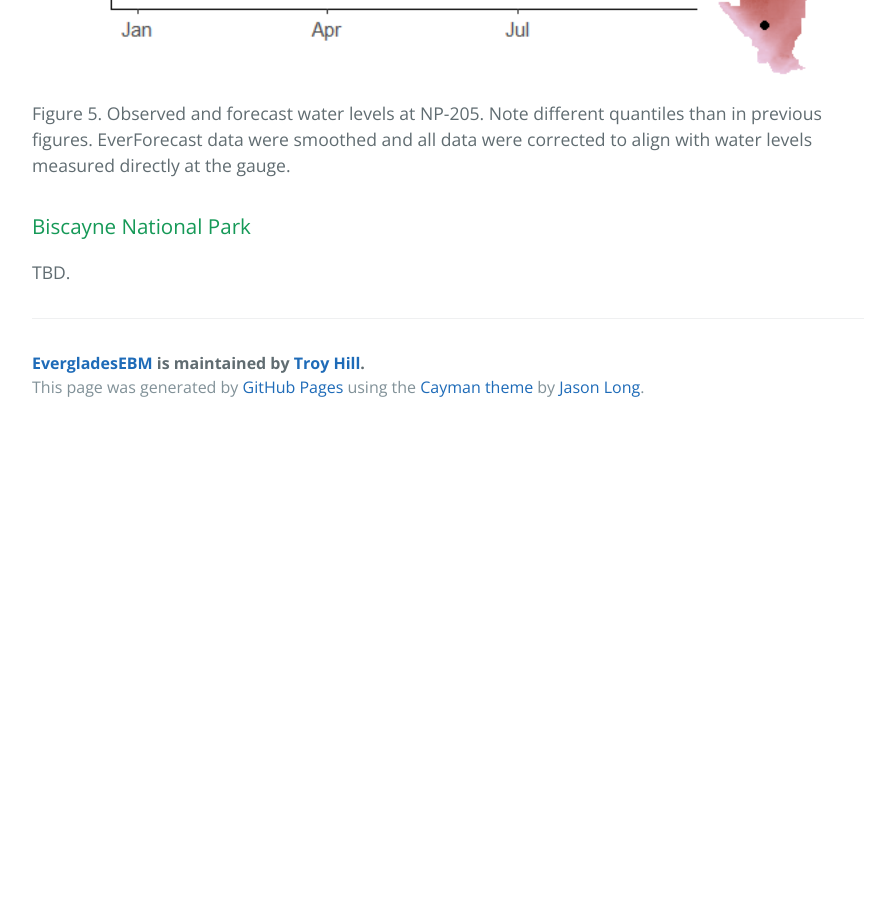
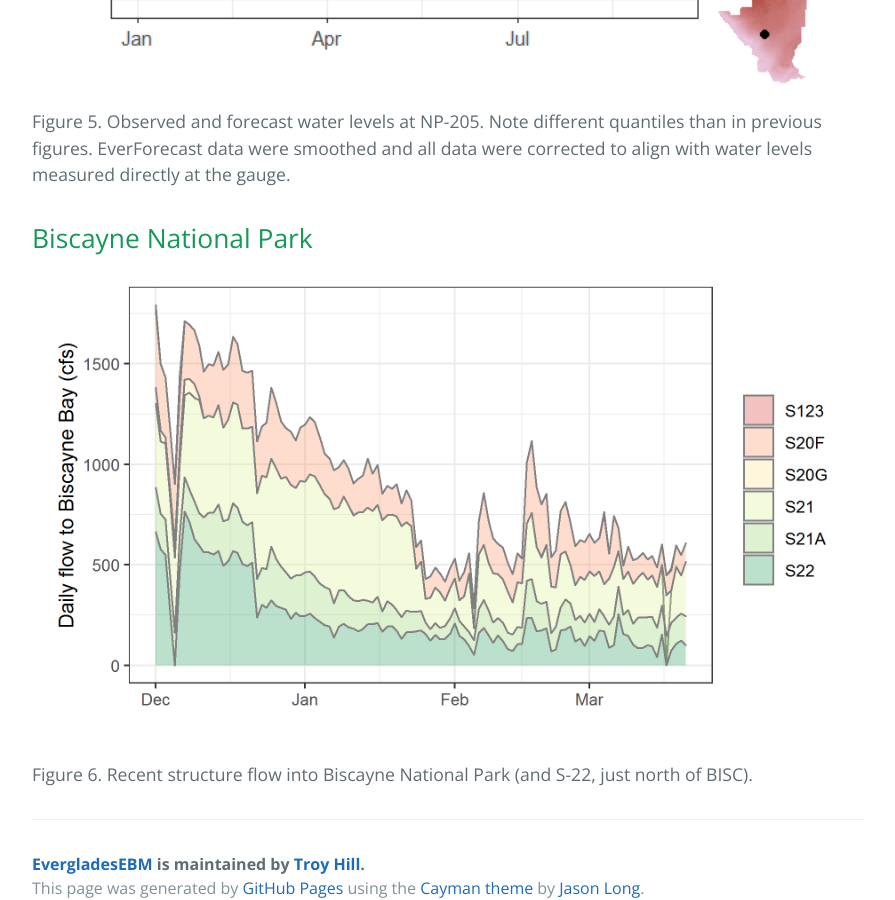
Before and after one commit to troyhill/EvergladesEBM, a Jekyll site: the page built from docs/output.md, in a window 1280 px wide and 900 px high, scrolled down 3368 px. Shown: the whole window, without its empty margins (192-1087 px from the left). Built offline with Jekyll 4.4.1, drawn with Linux system fonts in a browser that asks for light colours; before the commit the page ends 3799 px from its top, so only the background shows below that.

Commit message:
figure update

```diff
--- a/docs/output.md
+++ b/docs/output.md
@@ -34,7 +34,7 @@ Figure 4. Observed and forecast water levels at the three gauge average in WCA3A
 
 
 
-### Everglades and Big Cypress
+## Everglades and Big Cypress
 
 <img src="{{site.url}}/figures/forecast_np205_smoothed_adj.png" style="display: block; margin: auto;" width="800" />
 
@@ -42,6 +42,8 @@ Figure 5. Observed and forecast water levels at NP-205. Note different quantiles
 
 
 
-### Biscayne National Park
+## Biscayne National Park
 
-TBD.
+<img src="{{site.url}}/figures/BISC_inflows.png" style="display: block; margin: auto;" width="800" />
+
+Figure 6. Recent structure flow into Biscayne National Park (and S-22, just north of BISC).
```
Also changed, not shown: docs/figures/forecast_3AS3W1_DrySeasonHighWater.png, docs/figures/forecast_3AS3W1_SnailKiteHighWater.png, docs/figures/forecast_PM_3GageAve.png, docs/figures/forecast_TwoGageAverage.png, docs/figures/forecast_gage6364.png, docs/figures/forecast_np205_smoothed_adj.png.
